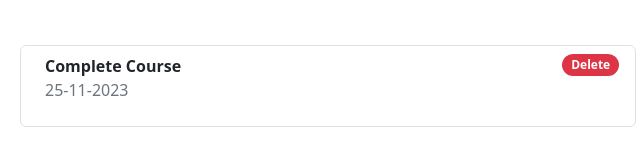
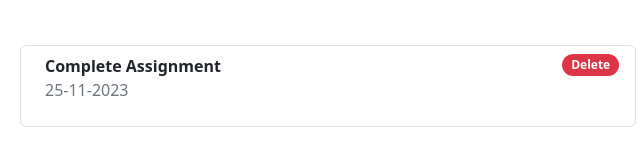
Before and after one commit to vrampranav/expense-23, a plain HTML site: page index.html in a window 1280 px wide. Shown: the part 199-364 px from the top of the page, 312-952 px from the left. Drawn offline with nearby package versions, Linux system fonts and the light colour scheme.

Commit message:
Updated Message

```diff
--- a/index.html
+++ b/index.html
@@ -76,7 +76,7 @@
         <ul class="list-group list-group">
             <li class="list-group-item d-flex justify-content-between align-items-start">
               <div class="ms-2 me-auto">
-                <div class="fw-bold">Complete Course</div>
+                <div class="fw-bold">Complete Assignment</div>
                 <p class="text-secondary">25-11-2023</p>
               </div>
               <span class="badge bg-danger rounded-pill btn">Delete</span>
```
